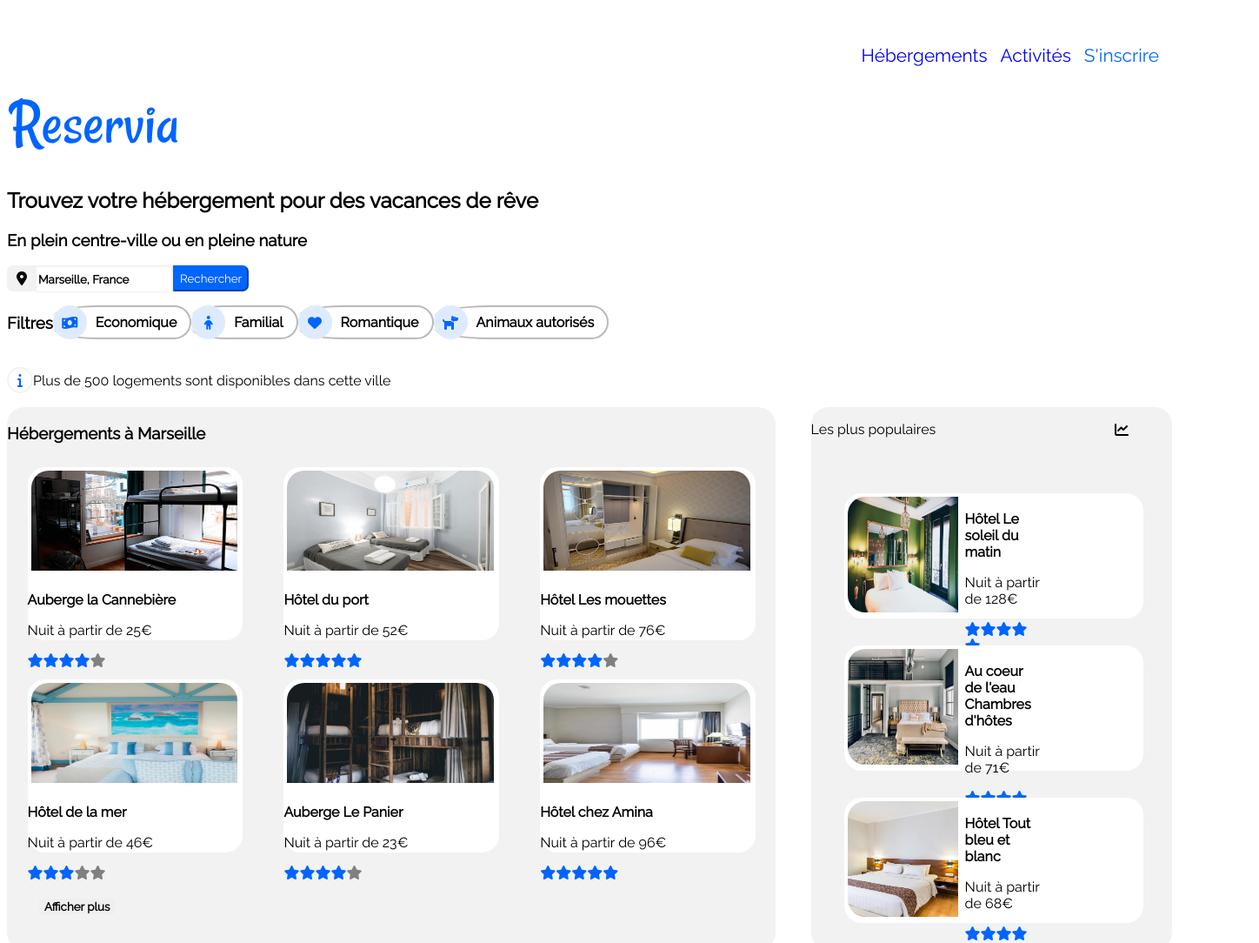
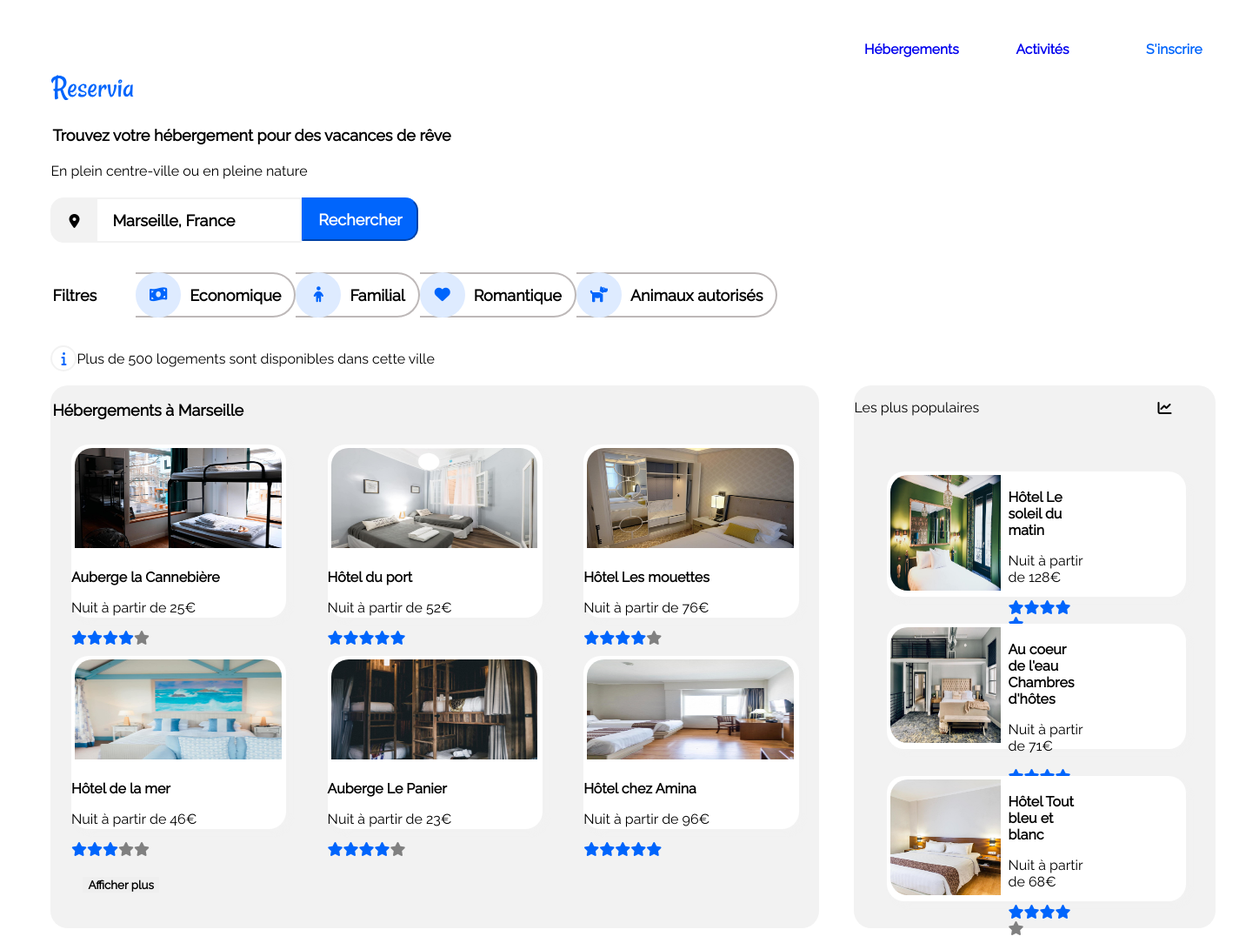
Before and after one commit to Moumoucheuh/AngelaCanda_2_08042021, a plain HTML site: page index.html in a window 1280 px wide. Shown: the top 1084 px of the page at 87% size, 1448 px wide, since content can reach past the window. Drawn offline with Linux system fonts and the light colour scheme.

Commit message:
réajustement width 1340px-->1440px

```diff
--- a/index.html
+++ b/index.html
@@ -16,27 +16,28 @@
 <body>
     <div id="main_wrapper">
         <header>
+
                 <nav id="navigation">
                     <ul id="menu_principal">
-                    <li class="nav_site"><a href="#section_hebergements">Hébergements</a></li>
-                    <li class="nav_site"><a href="#section_activites">Activités</a></li>
+                        <li class="nav_site" id="nav_site_heb"><a href="#section_hebergements">Hébergements</a></li>
+                        <li class="nav_site" id="nav_site_act"><a href="#section_activites">Activités</a></li>
                         <li id="inscription"><a href="">S'inscrire</a></li>
                     </ul>
                 </nav>
 
-            <img src="images/logo/Reservia.svg" alt="logo_Reservia">
+                <img src="images/logo/Reservia.svg" alt="logo_Reservia" id="logo">
 
             <div>
-                <h2>Trouvez votre hébergement pour des vacances de rêve</h2>
-                <h3>En plein centre-ville ou en pleine nature</h3>
+                <h3>Trouvez votre hébergement pour des vacances de rêve</h3>
+                <h4>En plein centre-ville ou en pleine nature</h4>
             </div>
         </header>
 
-        <div>
+        <div id="bloc_recherche">
                 <form id="recherche_form">
-                <div id="search_ville"><i class="fas fa-map-marker-alt"></i><input type="search" name="recherche" id="recherche" Value="Marseille, France" /></div><input type="submit" value="Rechercher">
+                    <div id="search_ville"><i class="fas fa-map-marker-alt"></i><input type="search" name="recherche" id="recherche" Value="Marseille, France" size="31"/></div><input type="submit" value="Rechercher" size="40">
                 </form>
-        </div>
+
 
             <div>
                 <form method="post" id="search_filters">
@@ -70,8 +71,8 @@
                 </form>
             </div>
 
-
             <p><i class="fas fa-info" id="cerclage"></i>Plus de 500 logements sont disponibles dans cette ville</p>
+        </div>
 
         <section id="contenu_heb">
             <div class="retour_results_heberg" id="retour_results_heberg">
--- a/styles.css
+++ b/styles.css
@@ -3,49 +3,60 @@
   font-family: "Raleway", sans-serif;
 }
 
-/* test pour "lisibilité page, mais attention, à réadapter en fonction des différentes sections et replacer au bon endroit css pour compréhension */
-img {
-  width: 200px;
-  height: 100px;
-}
-
 #main_wrapper {
-  width: 1340px;
+  width: 1440px;
   margin: auto;
 }
 
-/* Mise en page FA icons evaluations */
-.fas.fa-star {
-  color: #0065fc;
+/* Mise en page header */
+header {
+  width: 93%;
+  margin: auto;
 }
 
-#grey,
-#grey1,
-#grey2,
-#grey3,
-#grey4,
-#grey5,
-#grey6 {
-  color: grey;
+#en_tete {
+  display: flex;
+  flex-direction: row;
+  justify-content: space-between;
+  align-items: baseline;
 }
 
-/* Mise en forme du menu principal */
+/* -------------- logo */
+#logo {
+  height: 45px;
+  width: auto;
+  margin-top: 0;
+}
+
+/* -------------- menu principal */
 #menu_principal {
   list-style-type: none;
   display: flex;
   flex-direction: row;
-  justify-content: space-between;
+  justify-content: flex-end;
   text-decoration: none;
+  font-size: 12px;
+  font-weight: bold;
+  width: 32%;
 }
 
 #navigation {
   display: flex;
   justify-content: flex-end;
   padding-top: 2%;
+  margin-bottom: 0;
+}
+
+#nav_site_heb,
+#nav_site_act {
+  width: 37%;
+  padding-left: 25px;
+  padding-right: 25px;
 }
 
 #inscription {
   color: #0065fc;
+  width: auto;
 }
 
 #navigation li#inscription a:visited {
@@ -73,57 +84,79 @@ img {
   color: grey;
 }
 
-/* Mise en forme des titres header */
+/*----------- titres */
+h3 {
+  font-size: 22px;
+  font-family: "Raleway", sans-serif;
+}
 
+h4 {
+  font-weight: normal;
+}
 /* Mise en forme de la recherche */
+#bloc_recherche {
+  width: 93%;
+  margin: auto;
+}
 #recherche_form {
   display: flex;
   justify-content: flex-start;
-  height: 30px;
+  height: 50px;
 }
 
 #search_ville {
   background-color: #f2f2f2;
   border: 1px solid #f2f2f2;
-  border-top-left-radius: 7px;
-  border-bottom-left-radius: 7px;
+  border-top-left-radius: 15px;
+  border-bottom-left-radius: 15px;
+  height: 50px;
+}
+
+#recherche_form input[type="search"] {
+  height: 50px;
 }
 
 .fas.fa-map-marker-alt {
-  padding-left: 10px;
-  padding-right: 10px;
+  padding-left: 20px;
+  padding-right: 20px;
 }
 
 #recherche {
   border: 1px solid #f2f2f2;
-  height: 30px;
-  font-weight: bold;
+  font-weight: bolder;
+  font-size: 18px;
+  width: 235px;
+  padding-left: 17px;
 }
 
 input[type="submit"] {
   background-color: #0065fc;
   color: white;
+  font-weight: bold;
+  font-size: 18px;
   border-color: #0065fc;
-  border-top-right-radius: 7px;
-  border-bottom-right-radius: 7px;
-  height: 30px;
+  border-top-right-radius: 15px;
+  border-bottom-right-radius: 15px;
+  width: 134px;
 }
 
 /* Mise en forme des filtres - icons FA cliquables */
+#recherche_form {
+  margin-bottom: 20px;
+}
+
 #search_filters {
   display: flex;
   flex-direction: row;
   align-items: center;
+  justify-content: flex-start;
 }
 
 h3 {
   font-weight: bold;
-}
-
-.filtres {
-  display: flex;
-  flex-direction: row;
-  align-items: center;
+  font-size: 18px;
+  margin-right: 45px;
+  margin-left: 2px;
 }
 
 .custom-checkbox i {
@@ -133,8 +166,8 @@ h3 {
   border-radius: 100%;
   justify-content: center;
   align-items: center;
-  width: 35px;
-  height: 35px;
+  width: 48px;
+  height: 48px;
   margin-right: 10px;
 }
 
@@ -142,8 +175,8 @@ h3 {
   display: flex;
   flex-direction: row;
   align-items: center;
-  width: 35px;
-  height: 35px;
+  width: 48px;
+  height: 48px;
   border-radius: 100%;
   background-color: #deebff;
   border-color: #deebff;
@@ -166,8 +199,8 @@ h3 {
   border-radius: 100%;
   justify-content: center;
   align-items: center;
-  width: 35px;
-  height: 35px;
+  width: 48px;
+  height: 48px;
   box-shadow: 5px 5px 5px #f2f2f298;
 }
 
@@ -178,6 +211,7 @@ h3 {
 .filtres {
   display: flex;
   flex-direction: row;
+  justify-content: space-between;
   align-items: center;
 }
 
@@ -185,18 +219,34 @@ h3 {
   display: flex;
   flex-direction: row;
   align-items: center;
-  justify-content: center;
+  justify-content: space-between;
   height: 50px;
   font-weight: bold;
   border-top: 2px solid #bdb8b8;
   border-bottom: 2px solid #bdb8b8;
   border-right: 2px solid #bdb8b8;
-  border-top-left-radius: 75%;
-  border-bottom-left-radius: 75%;
+
   border-top-right-radius: 45px;
   border-bottom-right-radius: 45px;
-  height: 35px;
+  height: 48px;
   padding-right: 15px;
+  font-size: 18px;
+  font-weight: bold;
+}
+
+/* Mise en page FA icons evaluations */
+.fas.fa-star {
+  color: #0065fc;
+}
+
+#grey,
+#grey1,
+#grey2,
+#grey3,
+#grey4,
+#grey5,
+#grey6 {
+  color: grey;
 }
 
 /* Mise en forme info nbr d'heb dispo ville saisie */
@@ -218,7 +268,16 @@ h3 {
   justify-content: space-between;
   display: flex;
   flex-direction: row;
-  width: 100%;
+  width: 93%;
+  margin: auto;
+}
+.result_heb {
+  background-color: white;
+  border-radius: 20px;
+  box-shadow: 5px 5px 5px #f2f2f298;
+  height: 199px;
+  width: 28%; /* 246px */
+  margin-bottom: 5%; /* 31px */
 }
 
 .retour_results_heberg {
@@ -236,15 +295,6 @@ h3 {
   flex-flow: row wrap;
   justify-content: space-around;
   align-content: space-around;
-}
-
-.result_heb {
-  background-color: white;
-  border-radius: 20px;
-  box-shadow: 5px 5px 5px #f2f2f298;
-  height: 199px;
-  width: 28%; /* 246px */
-  margin-bottom: 5%; /* 31px */
 }
 
 .result_heb a {
@@ -342,7 +392,8 @@ aside {
 
 /* Mise en forme section activités */
 #retour_results_activites {
-  width: 100%;
+  width: 93%;
+  margin: auto;
   margin-bottom: 58px;
 }
 
```
Lines whose indentation alone changed are shown as unchanged.
